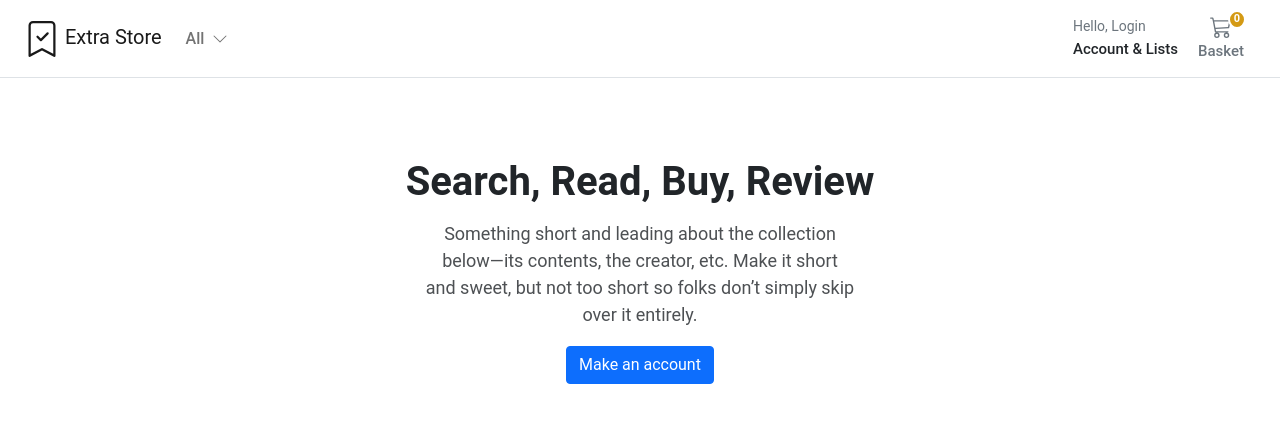
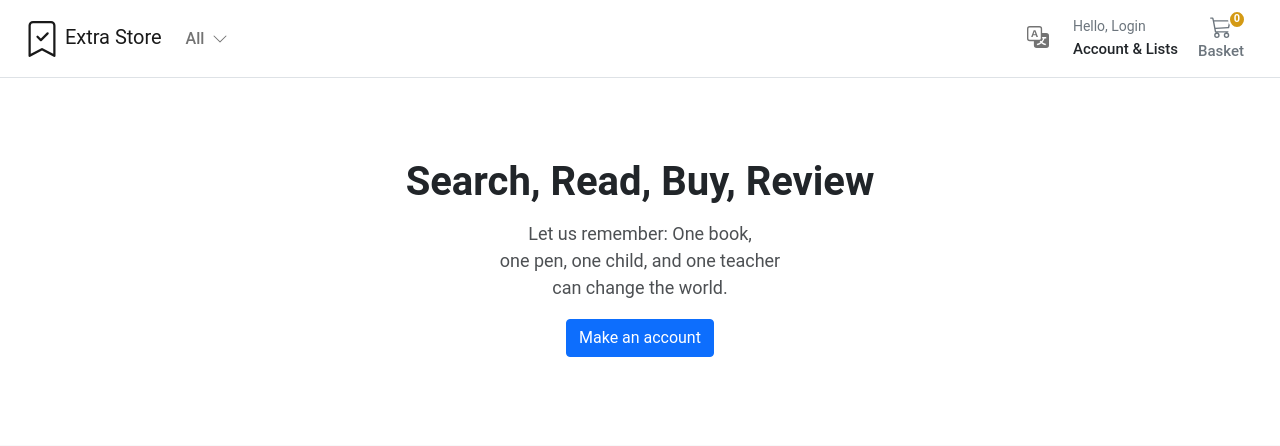
Before and after one commit to SaadEssam/Extra_Store, a Django app: page /en/ in a window 1280 px wide. Shown: the top 446 px of the page. Run offline with Django 4.2, Linux system fonts and the light colour scheme; data comes from the database, SQL or seed files in the repository.

Commit message:
translate base, index to arabic

```diff
--- a/templates/base.html
+++ b/templates/base.html
@@ -4,7 +4,7 @@
 <html>
   <head>
     <meta charset="utf-8" />
-    <title>{% block title %}Extra Store{% endblock %}</title>
+    <title>{% block title %}{% trans 'Extra Store' %}{% endblock %}</title>
     <meta name="viewport" content="width=device-width, initial-scale=1">
     <link href="https://cdn.jsdelivr.net/npm/bootstrap@5.0.0-beta1/dist/css/bootstrap.min.css" rel="stylesheet"
         integrity="sha384-giJF6kkoqNQ00vy+HMDP7azOuL0xtbfIcaT9wjKHr8RbDVddVHyTfAAsrekwKmP1" crossorigin="anonymous">
@@ -15,6 +15,7 @@
     </script>
     <link rel="stylesheet" href="{% static 'core/css/base.css' %}">
     <link rel="stylesheet" href="{% static 'basket/css/basket.css' %}">
+    <link rel="stylesheet" href="{% static 'cpre/css/Toggle.css' %}">
     <link rel="stylesheet" href="{% block stylesheet %}{% endblock %}">
 
 </head>
@@ -35,7 +36,7 @@
                         <li class="nav-item dropdown">
                             <a class="nav-link dropdown-toggle d-none d-md-block fw500" href="#" id="navbarDropdown"
                                 role="button" data-bs-toggle="dropdown" aria-expanded="false">
-                                All
+                                {% trans 'All' %}
                                 <i class="ps-1"><svg xmlns="http://www.w3.org/2000/svg" width="16" height="16"
                                         fill="currentColor" class="bi bi-chevron-down" viewBox="0 0 16 16">
                                         <path fill-rule="evenodd"
@@ -43,7 +44,7 @@
                                     </svg></i>
                             </a>
                             <ul class="dropdown-menu rounded-0 border-0" aria-labelledby="navbarDropdown">
-                                <li><a class="dropdown-item" href="{% url 'catalogue:catalogue_home' %}">All</a></li>
+                                <li><a class="dropdown-item" href="{% url 'catalogue:catalogue_home' %}">{% trans 'All' %}</a></li>
                                 {% for c in categories %}
                                 <li {% if category.slug == c.slug %}class="selected" {% endif %}>
                                     <a class="dropdown-item" href="{{ c.get_absolute_url }}">{{ c.name|title }}</a>
@@ -52,6 +53,7 @@
                             </ul>
                         </li>
                     </ul>
+
                     <button class="navbar-toggler border-0" type="button" data-bs-toggle="collapse"
                         data-bs-target="#navbarCollapse" aria-controls="navbarCollapse" aria-expanded="false"
                         aria-label="Toggle navigation">
@@ -69,16 +71,37 @@
                       <div class="collapse navbar-collapse" id="navbarSupportContent2">
                         <ul class="navbar-nav me-auto mb-2 mb-lg-0">
                           <li class="nav-item dropdown">
+                            <a class="nav-link dropdown-toggle m-lg-2" href="#" id="navbarDropdown" role="button" data-bs-toggle="dropdown" aria-expanded="false">
+                              <svg xmlns="http://www.w3.org/2000/svg" width="22" height="22" fill="currentColor" class="bi bi-translate" viewBox="0 0 16 16">
+                                <path d="M4.545 6.714 4.11 8H3l1.862-5h1.284L8 8H6.833l-.435-1.286H4.545zm1.634-.736L5.5 3.956h-.049l-.679 2.022H6.18z"/>
+                                <path d="M0 2a2 2 0 0 1 2-2h7a2 2 0 0 1 2 2v3h3a2 2 0 0 1 2 2v7a2 2 0 0 1-2 2H7a2 2 0 0 1-2-2v-3H2a2 2 0 0 1-2-2V2zm2-1a1 1 0 0 0-1 1v7a1 1 0 0 0 1 1h7a1 1 0 0 0 1-1V2a1 1 0 0 0-1-1H2zm7.138 9.995c.193.301.402.583.63.846-.748.575-1.673 1.001-2.768 1.292.178.217.451.635.555.867 1.125-.359 2.08-.844 2.886-1.494.777.665 1.739 1.165 2.93 1.472.133-.254.414-.673.629-.89-1.125-.253-2.057-.694-2.82-1.284.681-.747 1.222-1.651 1.621-2.757H14V8h-3v1.047h.765c-.318.844-.74 1.546-1.272 2.13a6.066 6.066 0 0 1-.415-.492 1.988 1.988 0 0 1-.94.31z"/>
+                              </svg>
+                            </a>
+                            <ul class="dropdown-menu" aria-labelledby="navbarDropdown">
+                              {% get_current_language as LANGUAGE_CODE %}
+                              {% get_available_languages as LANGUAGES %}
+                              {% get_language_info_list for LANGUAGES as languages %}
+
+                              {% for lang in languages %}
+                              <li>
+                                <a class="dropdown-item" href="/{{ lang.code }}/">
+                                  {{ lang.name_local }}
+                                </a>
+                              </li>
+                              {% endfor %}
+                            </ul>
+                          </li>
+                          <li class="nav-item dropdown">
                             <a class="nav-link dropdown-toggle text-reset" href="#" id="navbarDropdown" role="button"
                               data-bs-toggle="dropdown" aria-expanded="false">
-                              <div class="small text-muted">Hello,
+                              <div class="small text-muted">{% trans 'Hello,' %}
                                 {% if user.is_authenticated %}
                                   {{ request.user.name }}
                                 {% else %}
                                 Login
                                 {% endif %}
                               </div>
-                              <span class="fs15 fw500">Account &amp; Lists
+                              <span class="fs15 fw500">{% trans 'Account &amp; Lists' %}
                               </span>
                               </span>
                             </a>
@@ -121,7 +144,7 @@
                                     d="M0 1.5A.5.5 0 0 1 .5 1H2a.5.5 0 0 1 .485.379L2.89 3H14.5a.5.5 0 0 1 .49.598l-1 5a.5.5 0 0 1-.465.401l-9.397.472L4.415 11H13a.5.5 0 0 1 0 1H4a.5.5 0 0 1-.491-.408L2.01 3.607 1.61 2H.5a.5.5 0 0 1-.5-.5zM3.102 4l.84 4.479 9.144-.459L13.89 4H3.102zM5 12a2 2 0 1 0 0 4 2 2 0 0 0 0-4zm7 0a2 2 0 1 0 0 4 2 2 0 0 0 0-4zm-7 1a1 1 0 1 1 0 2 1 1 0 0 1 0-2zm7 0a1 1 0 1 1 0 2 1 1 0 0 1 0-2z" />
                             </svg>
                         </div>
-                        <span class="fs15 fw500">Basket</span>
+                        <span class="fs15 fw500">{% trans 'Basket' %}</span>
                     </a>
                 </div>
                 <div class="d-md-none d-lg-none d-xl-none">
@@ -137,11 +160,11 @@
                         <h6 class="card-title">My Account</h6>
                           <ul class="list-group list-group-flush dropdown-account-link">
                             {% if user.is_authenticated %}
-                            <a href="{% url 'account:dashboard' %}" class="dropdown-item">Your Account</a>
+                            <a href="{% url 'account:dashboard' %}" class="dropdown-item">{% trans 'Your Account' %}</a>
                             <a href="#" class="dropdown-item">Orders</a>
-                            <a href="{% url 'account:logout' %}" class="dropdown-item">Logout</a>
+                            <a href="{% url 'account:logout' %}" class="dropdown-item">{% trans 'Logout' %}</a>
                             {% else %}
-                            <a href="{% url 'account:login' %}" class="dropdown-item">Login</a>
+                            <a href="{% url 'account:login' %}" class="dropdown-item">{% trans 'Login' %}</a>
                             {% endif %}
                           </ul>
                     </div>
--- a/templates/catalogue/index.html
+++ b/templates/catalogue/index.html
@@ -1,24 +1,24 @@
 {% extends '../base.html' %}
+{% load i18n %}
 {% load static %}
 {% block stylesheet %}{% static 'store/css/store.css' %}{% endblock %}
-{% block title %}Extra Store{%endblock %}
+{% block title %}{% trans 'Extra Store' %}{%endblock %}
 {% block content %}
 
 <section class="py-5 text-center container">
   <div class="row py-lg-3">
     <div class="col-lg-6 col-md-8 mx-auto">
-      <h1 class="h1 fw-bold">Search, Read, Buy, Review</h1>
+      <h1 class="h1 fw-bold">{% trans 'Search, Read, Buy, Review' %}</h1>
       <p class="paragraph ">
-        <span style="--delay: 4s;">Something short and leading about the collection </span>
-        <span style="--delay: 6s;">below—its contents, the creator, etc. Make it short </span style="--delay:">
-        <span style="--delay: 7.5s;">and sweet, but not too short so folks don’t simply skip</span style="--delay:">
-        <span style="--delay: 8s;">over it entirely.</span>
+        <span style="--delay: 4s;"> {% trans 'Let us remember: One book,' %} </span>
+        <span style="--delay: 6s;">{% trans 'one pen, one child, and one teacher' %} </span style="--delay:">
+        <span style="--delay: 7.5s;">{% trans 'can change the world.' %}</span style="--delay:">
       </p>
       <p>
         {% if user.is_authenticated %}
           <hr />
           {% else %}
-          <a href="{% url 'account:register' %}" class="btn btn-primary my-2">Make an account</a>
+          <a href="{% url 'account:register' %}" class="btn btn-primary my-2">{% trans 'Make an account' %} </a>
         {% endif %}
       </p>
     </div>
@@ -30,10 +30,10 @@
   <div class="row">
     <div class="album py-5">
       <div class="pb-3">
-        <h1 class="h3">All Books</h1>
+        <h1 class="h3">{% trans 'All Books' %}</h1>
       </div>
       {% if not products %}
-      <div class="col-12">There are currently no products active</div>
+      <div class="col-12">{% trans 'There are currently no products active' %}</div>
         {% else %}
         <div class="row row-cols-1 row-cols-sm-2 row-cols-md-5 g-3">
         {% for product in products %}
```
Also changed, not shown: static/core/css/Toggle.css (added, +111 -0 lines), templates/catalogue/single.html (+5 -5 lines), locale/ar/LC_MESSAGES/django.po, locale/en/LC_MESSAGES/django.po, static/core/css/base.css (line endings or trailing spaces).
